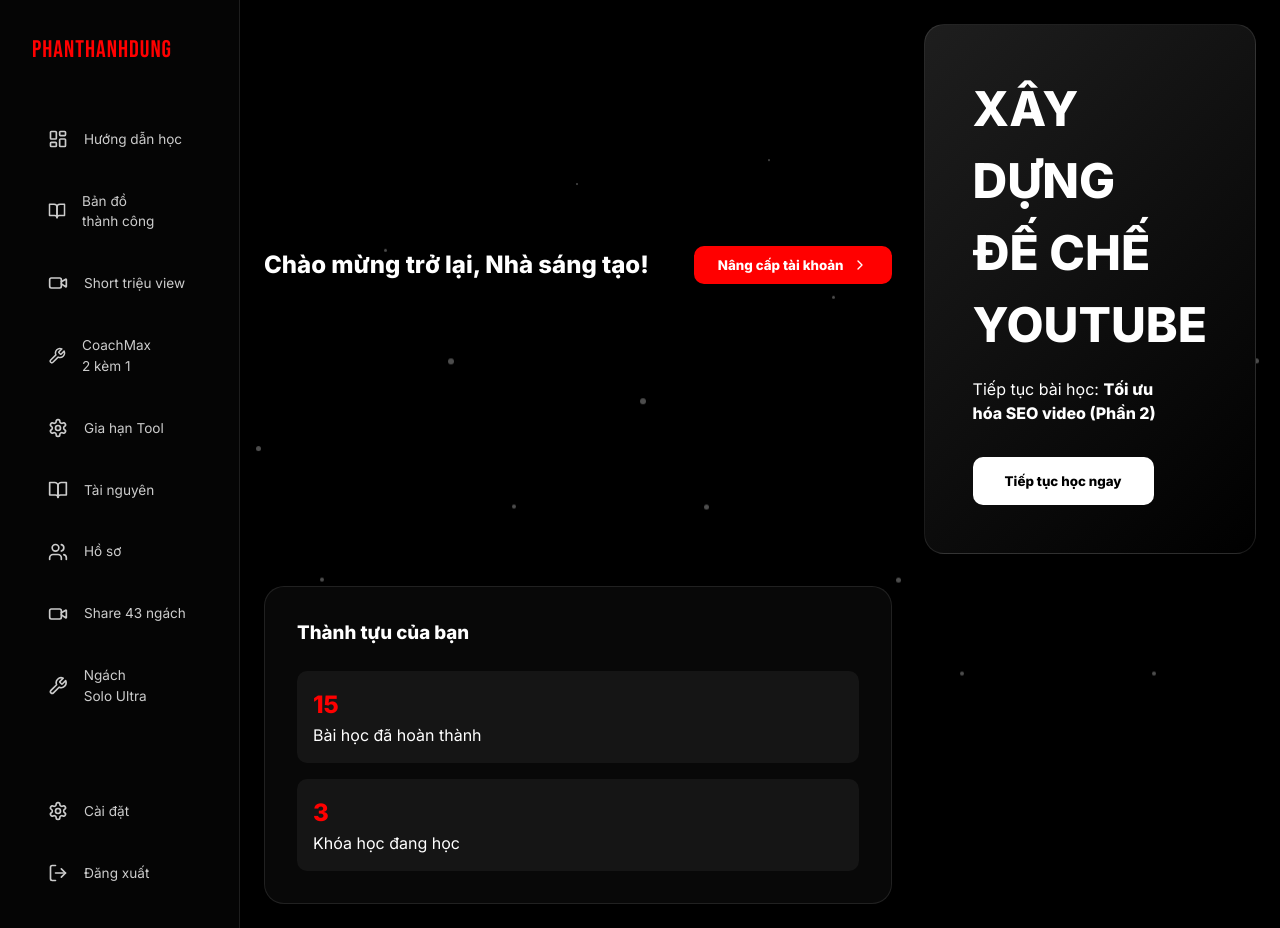
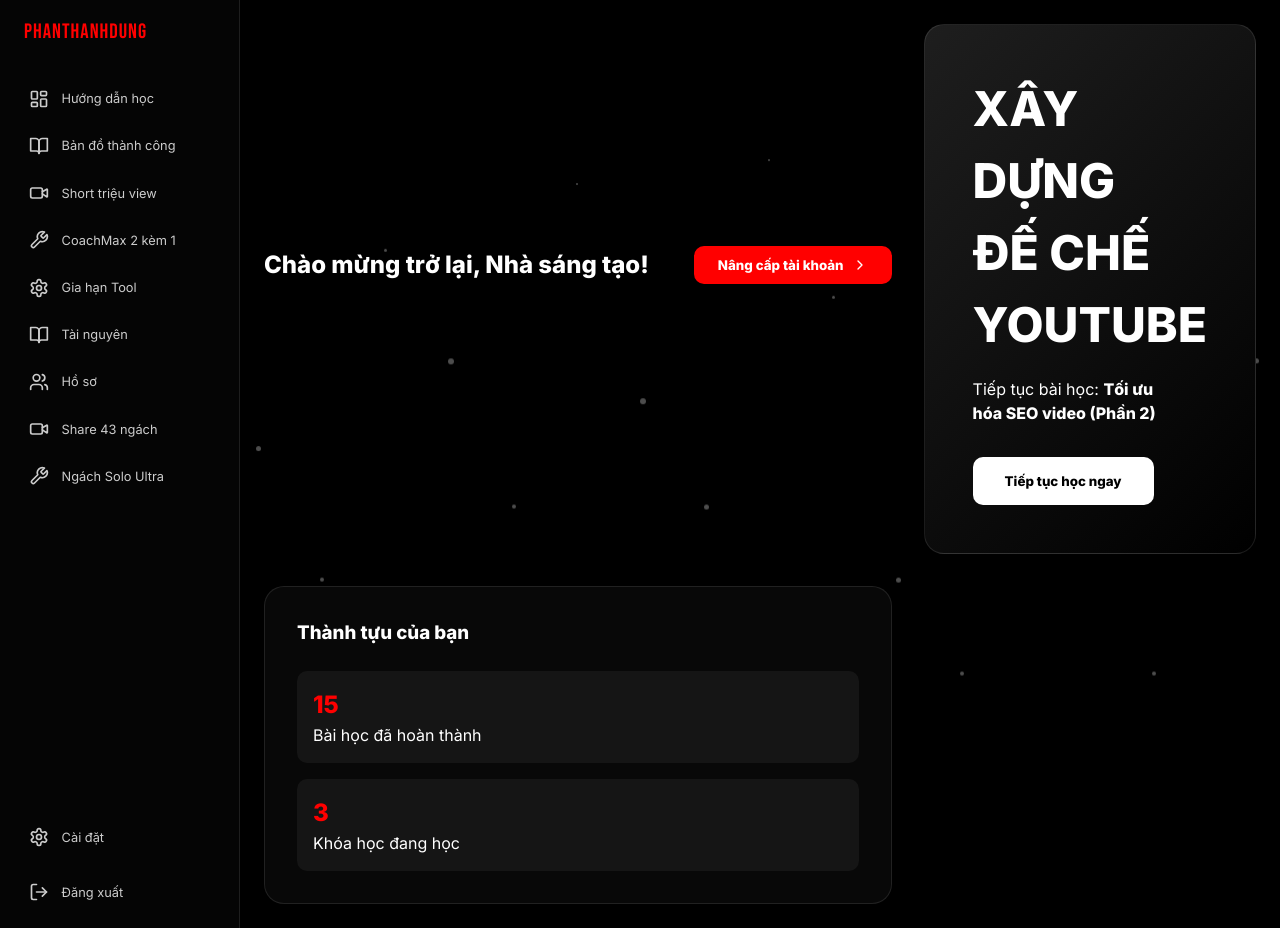
Before and after one commit to trungnguyen1592/app-phanthanhdung, a React (Vite) app: page / in a window 1280 px wide. Built offline with nearby package versions, Linux system fonts and the light colour scheme.

Commit message:
Chore: Optimize sidebar menu density and whitespace

```diff
--- a/src/styles/Home.css
+++ b/src/styles/Home.css
@@ -71,36 +71,38 @@
   flex-shrink: 0;
   background: #050505;
   border-right: 1px solid rgba(255, 255, 255, 0.1);
-  padding: 2rem;
+  padding: 1rem;
   display: flex;
   flex-direction: column;
 }
 
 .sidebar-logo {
   font-family: 'Bebas Neue', cursive;
-  font-size: 1.5rem;
+  font-size: 1.3rem;
   color: #FF0000;
-  margin-bottom: 3rem;
+  margin-bottom: 2rem;
   letter-spacing: 1px;
+  padding-left: 0.5rem;
 }
 
 .sidebar-menu {
   display: flex;
   flex-direction: column;
-  gap: 1rem;
+  gap: 0.5rem;
   flex-grow: 1;
 }
 
 .menu-item {
   display: flex;
   align-items: center;
-  gap: 1rem;
+  gap: 0.8rem;
   color: #ccc;
   text-decoration: none;
-  padding: 0.8rem 1rem;
-  border-radius: 10px;
+  padding: 0.6rem 0.8rem;
+  border-radius: 8px;
   transition: all 0.3s;
-  font-size: 0.85rem;
+  font-size: 0.8rem;
+  white-space: nowrap;
 }
 
 .menu-item:hover, .menu-item.active {
```
